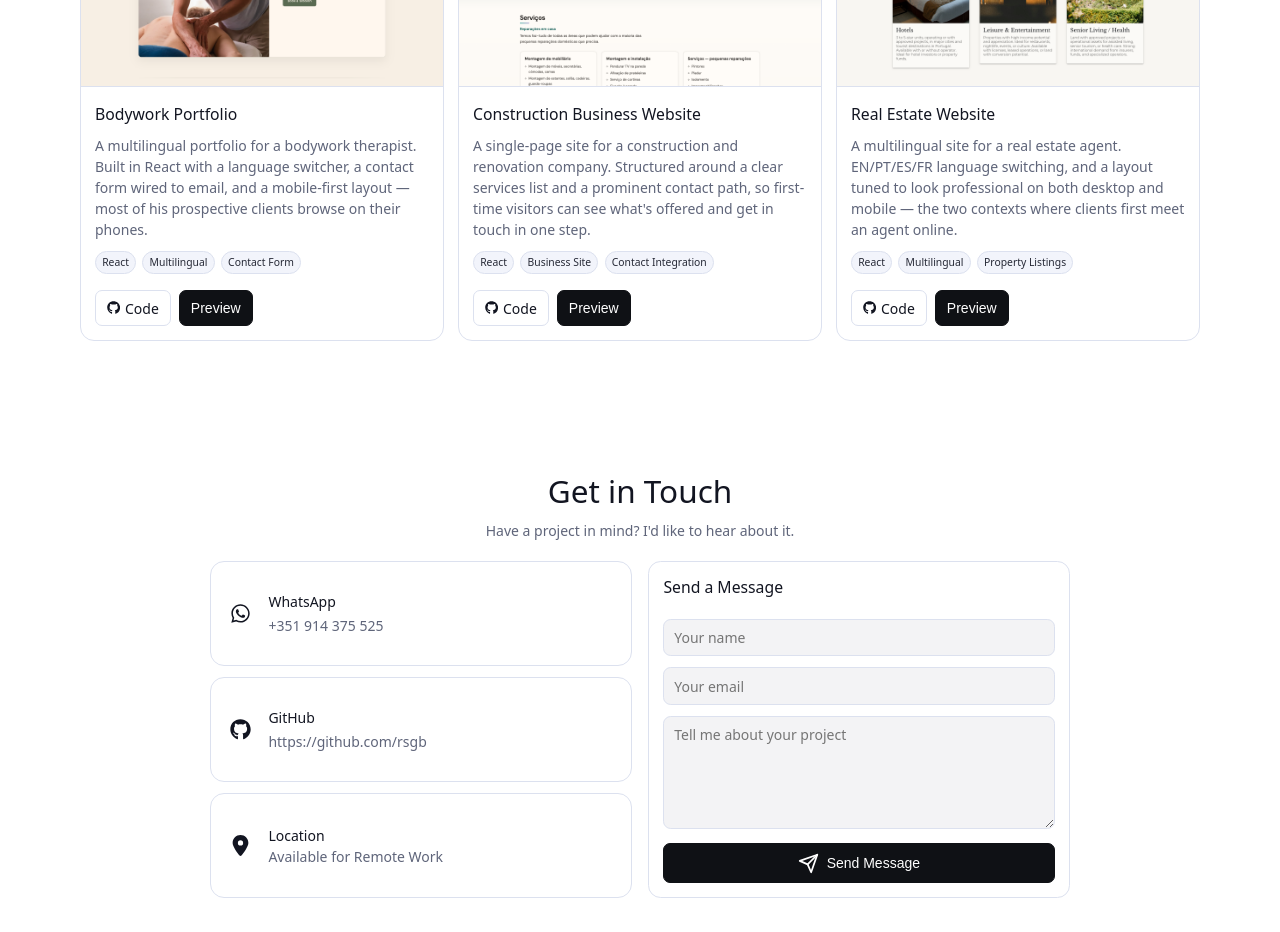
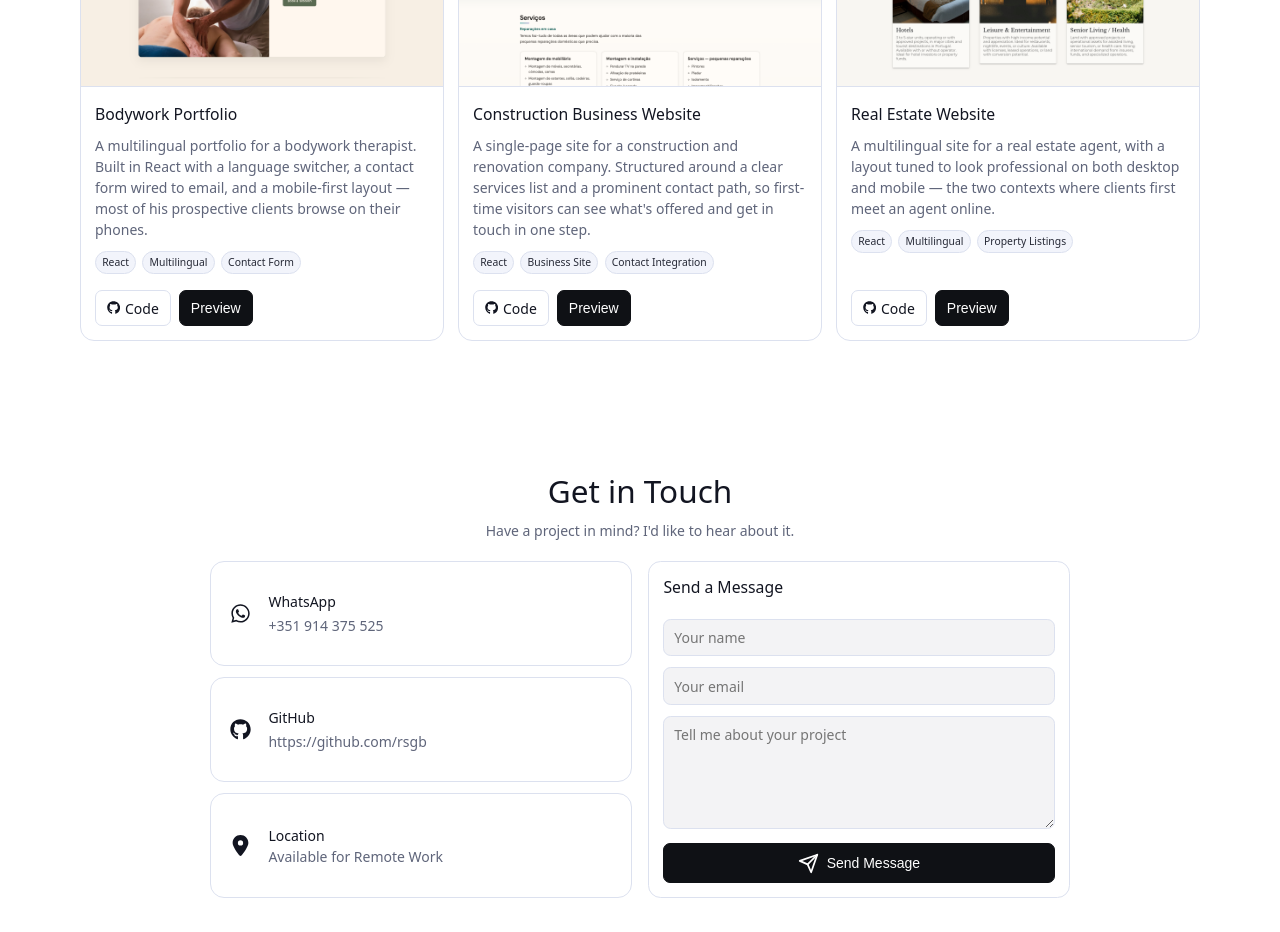
Before and after one commit to rsgb/rsgb-portfolio-page, a React (Vite) app: page / in a window 1280 px wide. Shown: the part 1800-2732 px from the top of the page. Built offline with nearby package versions, Linux system fonts and the light colour scheme.

Commit message:
Trim irrelevant language-list detail from Real Estate card
Co-Authored-By: Claude Opus 4.6 (1M context) <noreply@anthropic.com>

```diff
--- a/src/data/portfolioData.js
+++ b/src/data/portfolioData.js
@@ -131,7 +131,7 @@ export const projects = [
   {
     title: "Real Estate Website",
     description:
-      "A multilingual site for a real estate agent. EN/PT/ES/FR language switching, and a layout tuned to look professional on both desktop and mobile — the two contexts where clients first meet an agent online.",
+      "A multilingual site for a real estate agent, with a layout tuned to look professional on both desktop and mobile — the two contexts where clients first meet an agent online.",
     tech: ["React", "Multilingual", "Property Listings"],
     github: "https://github.com/rsgb/paulo-braga-real-estate",
     image: new URL(
```
